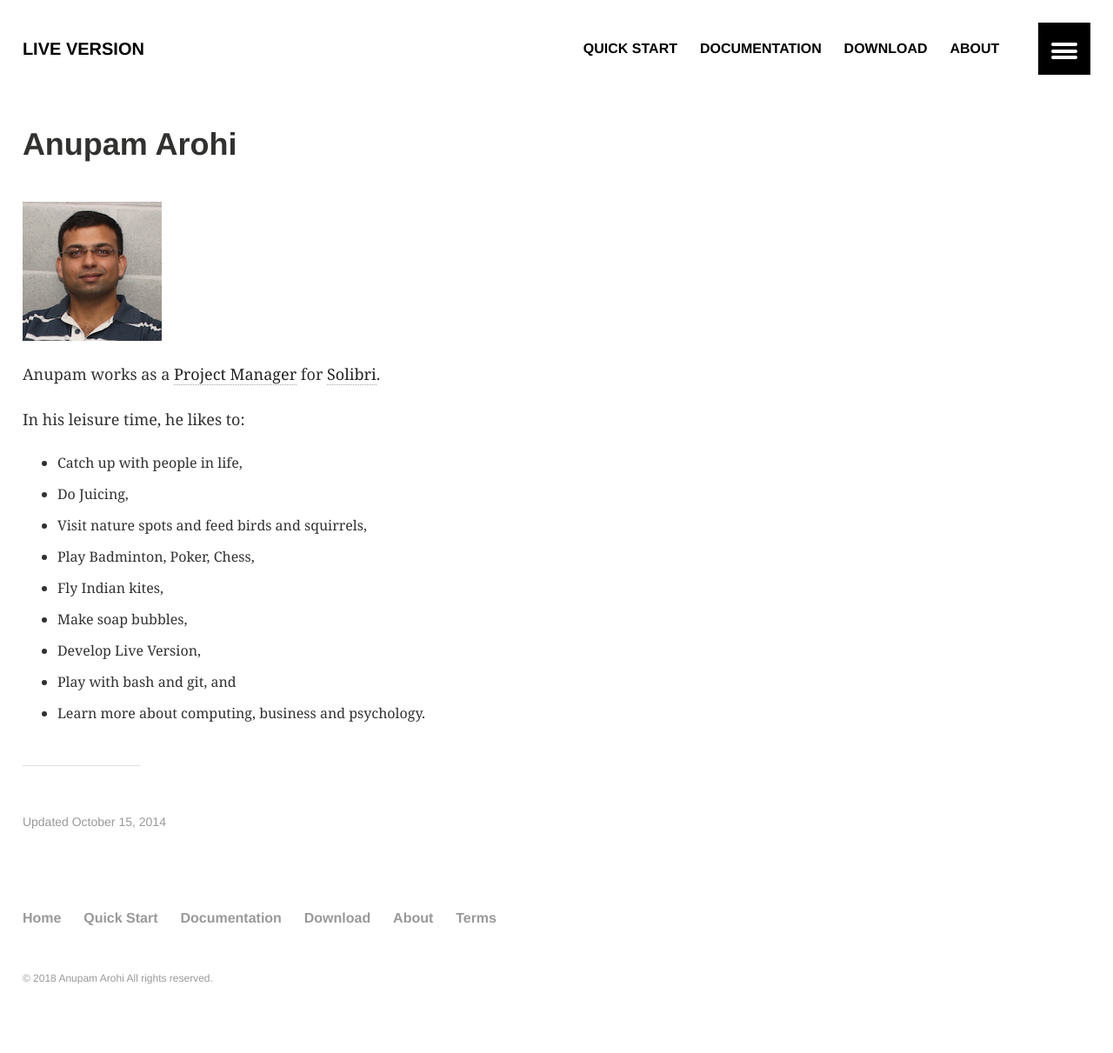
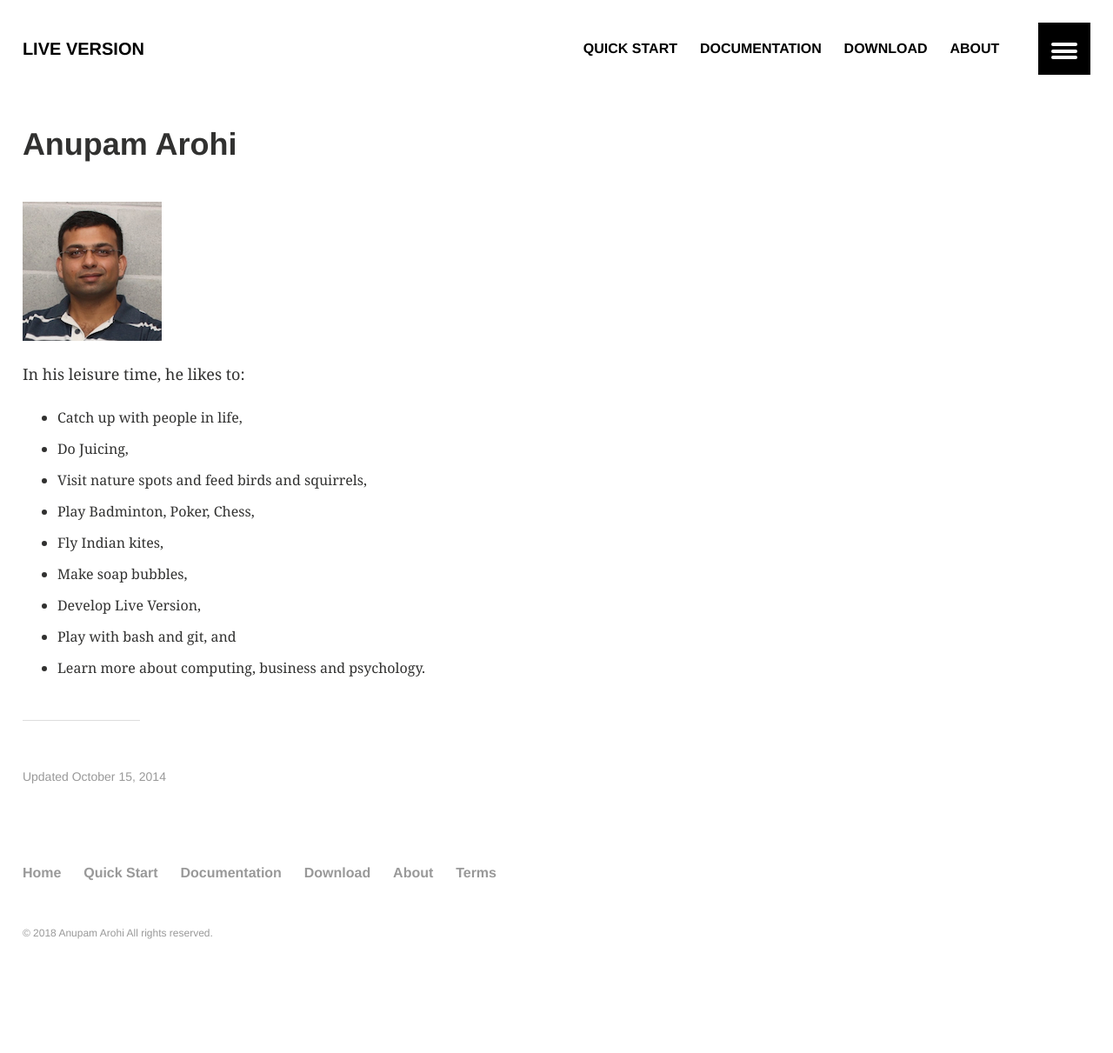
Before and after one commit to anupam-arohi/lv, a Jekyll site: the page built from about/index.md, in a window 1280 px wide. Shown: the whole page at 87% size. Built offline with Jekyll 4.4.1, drawn with Linux system fonts in a browser that asks for light colours; after the commit the page ends 1159 px from its top, so only the background shows below that.

Commit message:
Anupam no longer works at Solibri"

```diff
--- a/about/index.md
+++ b/about/index.md
@@ -16,9 +16,6 @@ ads: false
 ![Anupam](../images/avatar.png)
 
 
-Anupam works as a [Project Manager](http://goo.gl/qWutKc) for [Solibri](http://www.solibri.com).
-
-
 In his leisure time, he likes to:
 
 - Catch up with people in life,
```
